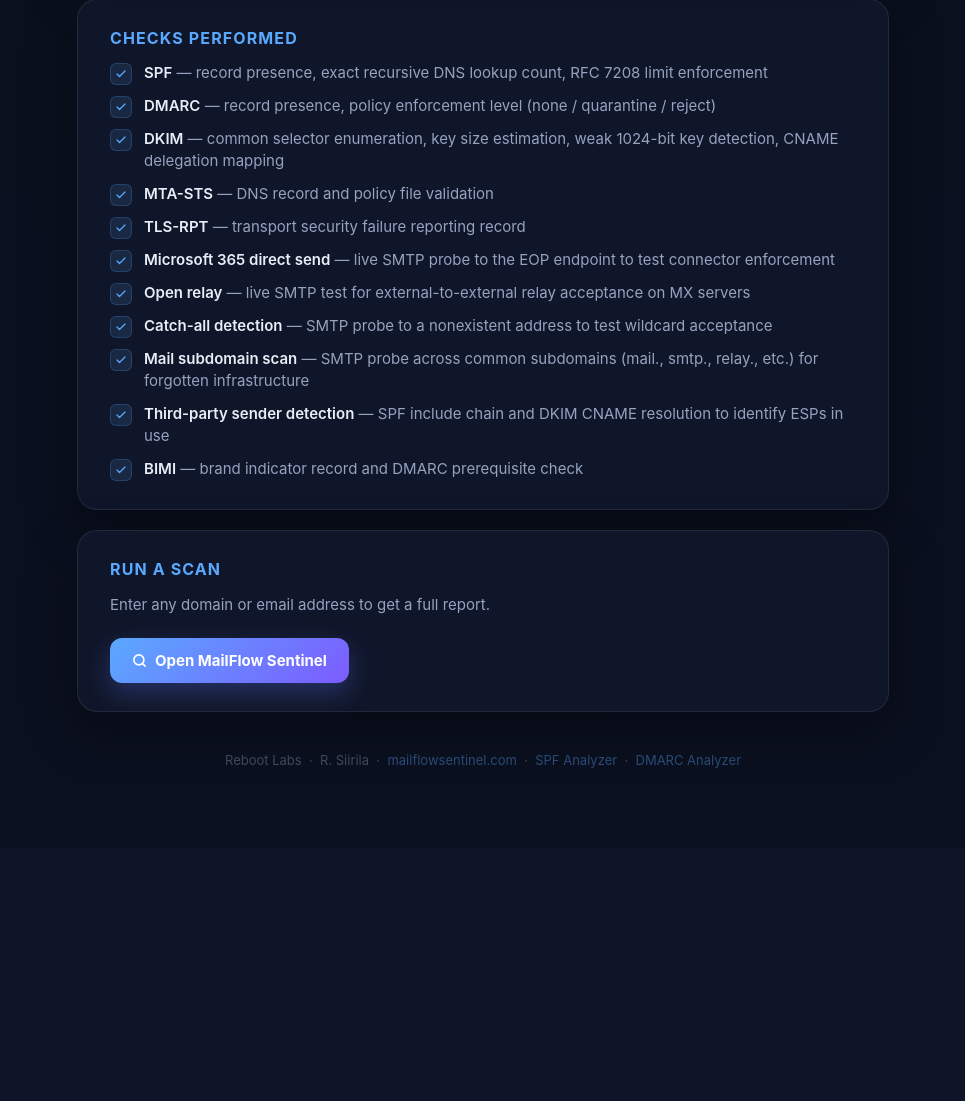
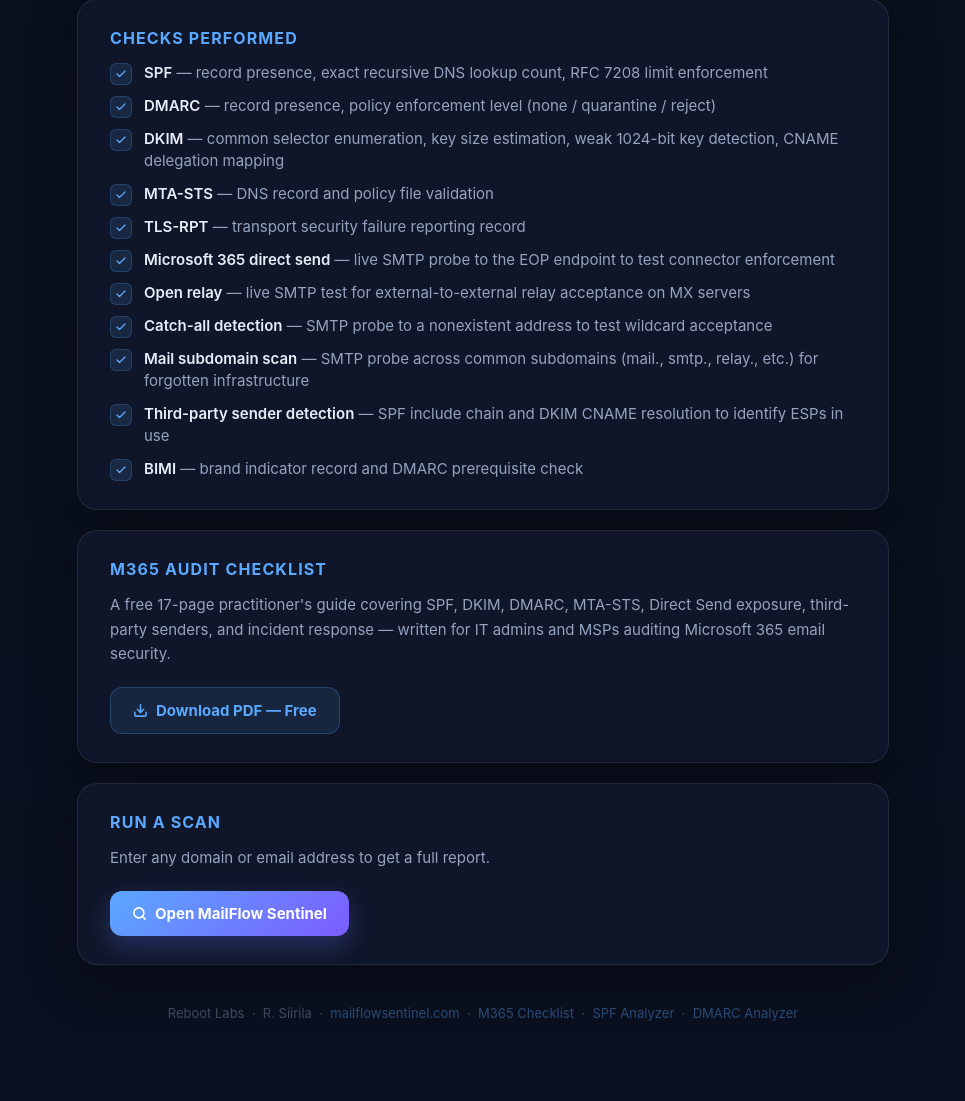
Before and after one commit to siirila-bit/mailflow-sentinel, a Python web app: template templates/about.html in a window 1280 px wide. Shown: the part 897-1998 px from the top of the page, without its empty margins (157-1122 px from the left). Before the commit the page ends 1665 px from the top, so only its background shows below. Run offline with Jinja, Linux system fonts and the light colour scheme; the template is opened without the code that fills it, so the values that code supplies are empty.

Commit message:
Add M365 checklist PDF download and surface on about page and footer

```diff
--- a/templates/about.html
+++ b/templates/about.html
@@ -278,6 +278,19 @@
     </div>
 
     <div class="card">
+        <h2>M365 Audit Checklist</h2>
+        <p>
+            A free 17-page practitioner's guide covering SPF, DKIM, DMARC, MTA-STS, Direct Send exposure,
+            third-party senders, and incident response — written for IT admins and MSPs auditing
+            Microsoft 365 email security.
+        </p>
+        <a href="/checklist" class="cta-link" style="background:rgba(90,169,255,0.1);color:var(--accent);box-shadow:none;border:1px solid rgba(90,169,255,0.25);">
+            <svg width="15" height="15" viewBox="0 0 24 24" fill="none" stroke="currentColor" stroke-width="2.5" stroke-linecap="round" stroke-linejoin="round"><path d="M21 15v4a2 2 0 01-2 2H5a2 2 0 01-2-2v-4"/><polyline points="7 10 12 15 17 10"/><line x1="12" y1="15" x2="12" y2="3"/></svg>
+            Download PDF — Free
+        </a>
+    </div>
+
+    <div class="card">
         <h2>Run a scan</h2>
         <p>Enter any domain or email address to get a full report.</p>
         <a href="/" class="cta-link">
@@ -289,6 +302,8 @@
     <div class="footer">
         Reboot Labs &nbsp;&middot;&nbsp; R. Siirila &nbsp;&middot;&nbsp;
         <a href="https://mailflowsentinel.com">mailflowsentinel.com</a>
+        &nbsp;&middot;&nbsp;
+        <a href="/checklist">M365 Checklist</a>
         &nbsp;&middot;&nbsp;
         <a href="https://ther3boot.com/spf-fix.html">SPF Analyzer</a>
         &nbsp;&middot;&nbsp;
--- a/templates/index.html
+++ b/templates/index.html
@@ -1633,7 +1633,7 @@ Analyzed by mailflowsentinel.com
     </script>
 
     <div style="text-align: center; padding: 20px 0 40px; color: rgba(149,163,191,0.4); font-size: 13px; font-family: Inter, sans-serif;">
-        Reboot Labs &nbsp;&middot;&nbsp; R. Siirila &nbsp;&middot;&nbsp; <a href="https://mailflowsentinel.com" style="color: rgba(90,169,255,0.4); text-decoration: none;">mailflowsentinel.com</a> &nbsp;&middot;&nbsp; <a href="https://ther3boot.com/spf-fix.html" style="color: rgba(90,169,255,0.4); text-decoration: none;">SPF Analyzer</a> &nbsp;&middot;&nbsp; <a href="https://ther3boot.com/dmarc-analyzer.html" style="color: rgba(90,169,255,0.4); text-decoration: none;">DMARC Analyzer</a> &nbsp;&middot;&nbsp; <a href="https://ther3boot.com/email-header-analyzer.html" style="color: rgba(90,169,255,0.4); text-decoration: none;">Header Analyzer</a>
+        Reboot Labs &nbsp;&middot;&nbsp; R. Siirila &nbsp;&middot;&nbsp; <a href="https://mailflowsentinel.com" style="color: rgba(90,169,255,0.4); text-decoration: none;">mailflowsentinel.com</a> &nbsp;&middot;&nbsp; <a href="/checklist" style="color: rgba(90,169,255,0.4); text-decoration: none;">M365 Checklist</a> &nbsp;&middot;&nbsp; <a href="https://ther3boot.com/spf-fix.html" style="color: rgba(90,169,255,0.4); text-decoration: none;">SPF Analyzer</a> &nbsp;&middot;&nbsp; <a href="https://ther3boot.com/dmarc-analyzer.html" style="color: rgba(90,169,255,0.4); text-decoration: none;">DMARC Analyzer</a> &nbsp;&middot;&nbsp; <a href="https://ther3boot.com/email-header-analyzer.html" style="color: rgba(90,169,255,0.4); text-decoration: none;">Header Analyzer</a>
     </div>
 
 
```
Also changed, not shown: app.py (+9 -0 lines), 1 other file.
